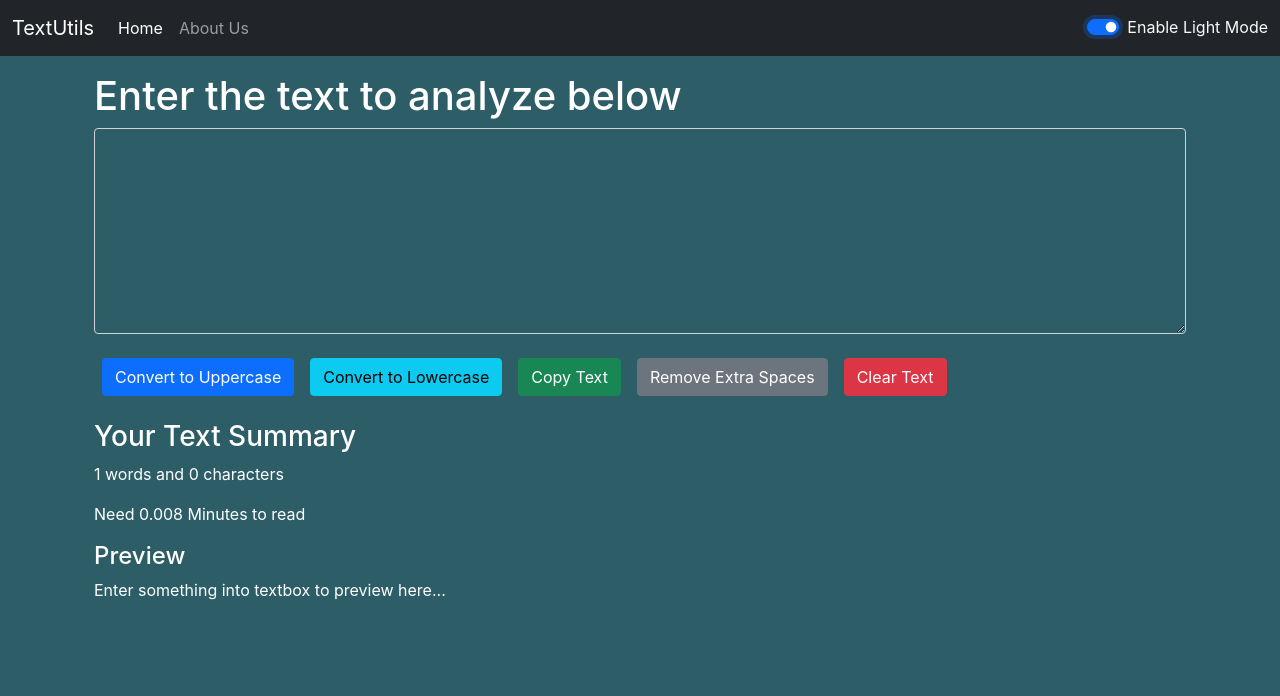
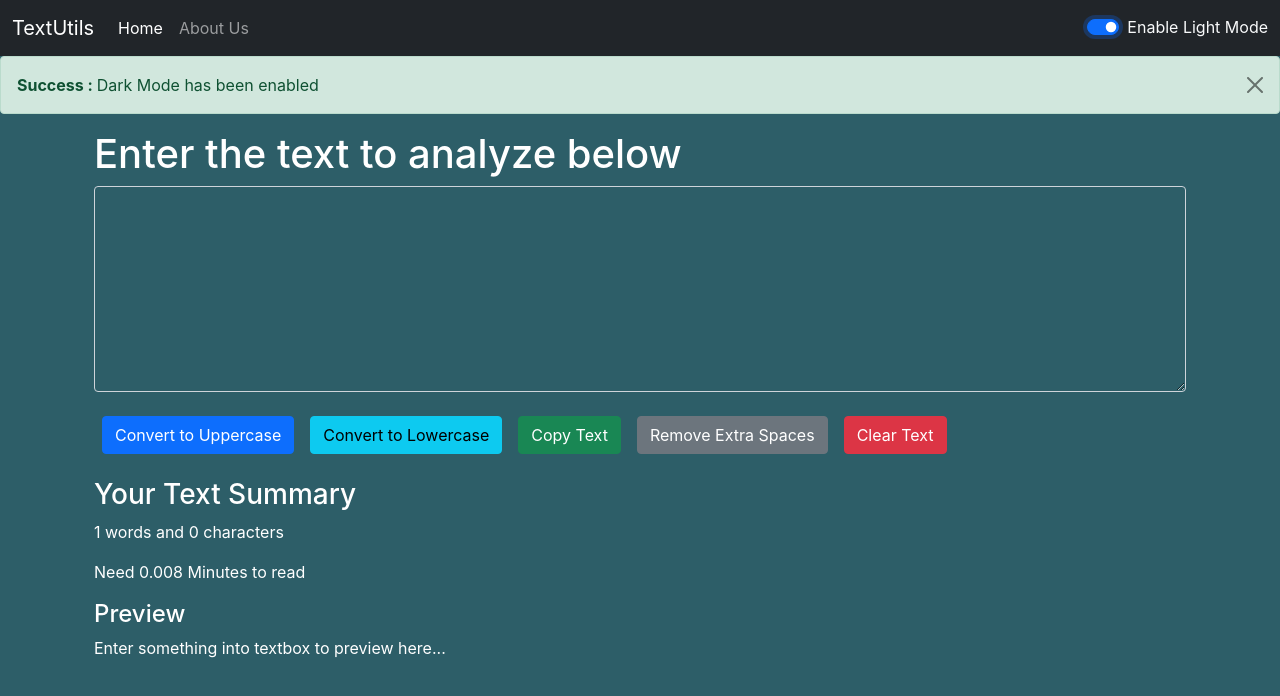
Before and after one commit to naimahassan43/textutils-app, a React (Create React App) app: page / in a window 1280 px wide. Both pictures are taken after a click on the checkbox "Enable Dark Mode". Shown: the top 696 px of the page. Built offline with nearby package versions, Linux system fonts and the light colour scheme.

Commit message:
Alert message for dark mode

```diff
--- a/src/App.js
+++ b/src/App.js
@@ -1,18 +1,29 @@
 import { useState } from "react";
 import "./App.css";
+import Alert from "./components/Alert";
 // import About from "./components/About";
 import Navbar from "./components/Navbar";
 import TextForm from "./components/TextForm";
 
 function App() {
   const [mode, setMode] = useState("light"); // whether dark mode is enabled or not
+  const [alert, setAlert] = useState(null);
+
+  const showAlert = (message, type) => {
+    setAlert({
+      msg: message,
+      type: type,
+    });
+  };
   const toggleMode = () => {
     if (mode === "light") {
       setMode("dark");
       document.body.style.backgroundColor = "#2d5e68";
+      showAlert("Dark Mode has been enabled", "success");
     } else {
       setMode("light");
       document.body.style.backgroundColor = "white";
+      showAlert("Light Mode has been enabled", "success");
     }
   };
   return (
@@ -23,6 +34,7 @@
         mode={mode}
         toggleMode={toggleMode}
       />
+      <Alert alert={alert} />
       <div className="container my-3">
         <TextForm heading="Enter the text to analyze below" mode={mode} />
         {/* <About /> */}
--- /dev/null
+++ b/src/components/Alert.js
@@ -0,0 +1,26 @@
+import React from "react";
+
+function Alert(props) {
+  const capitalized = (word) => {
+    const lower = word.toLowerCase();
+    return lower.charAt(0).toUpperCase() + lower.slice(1);
+  };
+  return (
+    props.alert && (
+      <div
+        className={`alert alert-${props.alert.type} alert-dismissible fade show`}
+        role="alert"
+      >
+        <strong>{capitalized(props.alert.type)} : </strong> {props.alert.msg}
+        <button
+          type="button"
+          className="btn-close"
+          data-bs-dismiss="alert"
+          aria-label="Close"
+        />
+      </div>
+    )
+  );
+}
+
+export default Alert;
```
